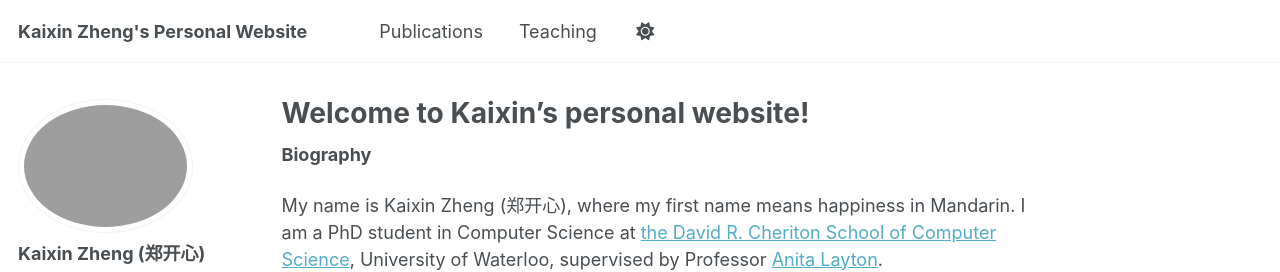
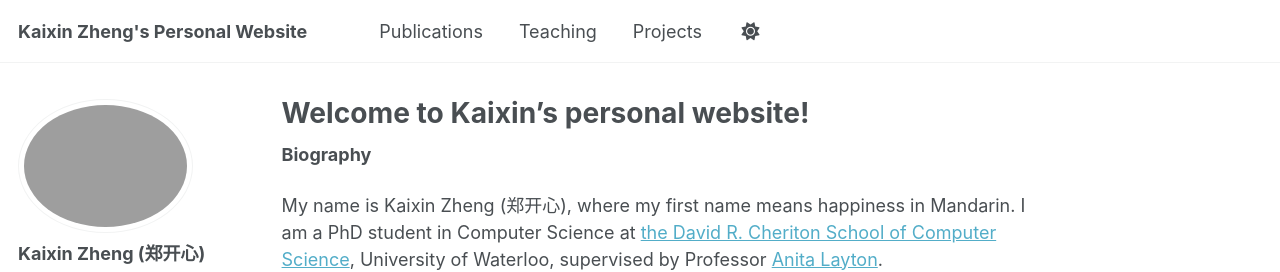
Before and after one commit to kaixin-zheng/kaixin-zheng.github.io, a Jekyll site: the page built from _pages/about.md, in a window 1280 px wide. Shown: the top 272 px of the page. Built offline with Jekyll 4.4.1, drawn with Linux system fonts in a browser that asks for light colours; some web fonts are replaced; a script that is not in the unit is left out.

Commit message:
Update navigation.yml

```diff
--- a/_data/navigation.yml
+++ b/_data/navigation.yml
@@ -20,8 +20,8 @@ main:
   #- title: "Portfolio"
    # url: /portfolio/
 
-  #- title: "Blog Posts"
-  #  url: /year-archive/
+  - title: "Projects"
+    url: /year-archive/
 
   #- title: "CV"
  #   url: /cv/
```
